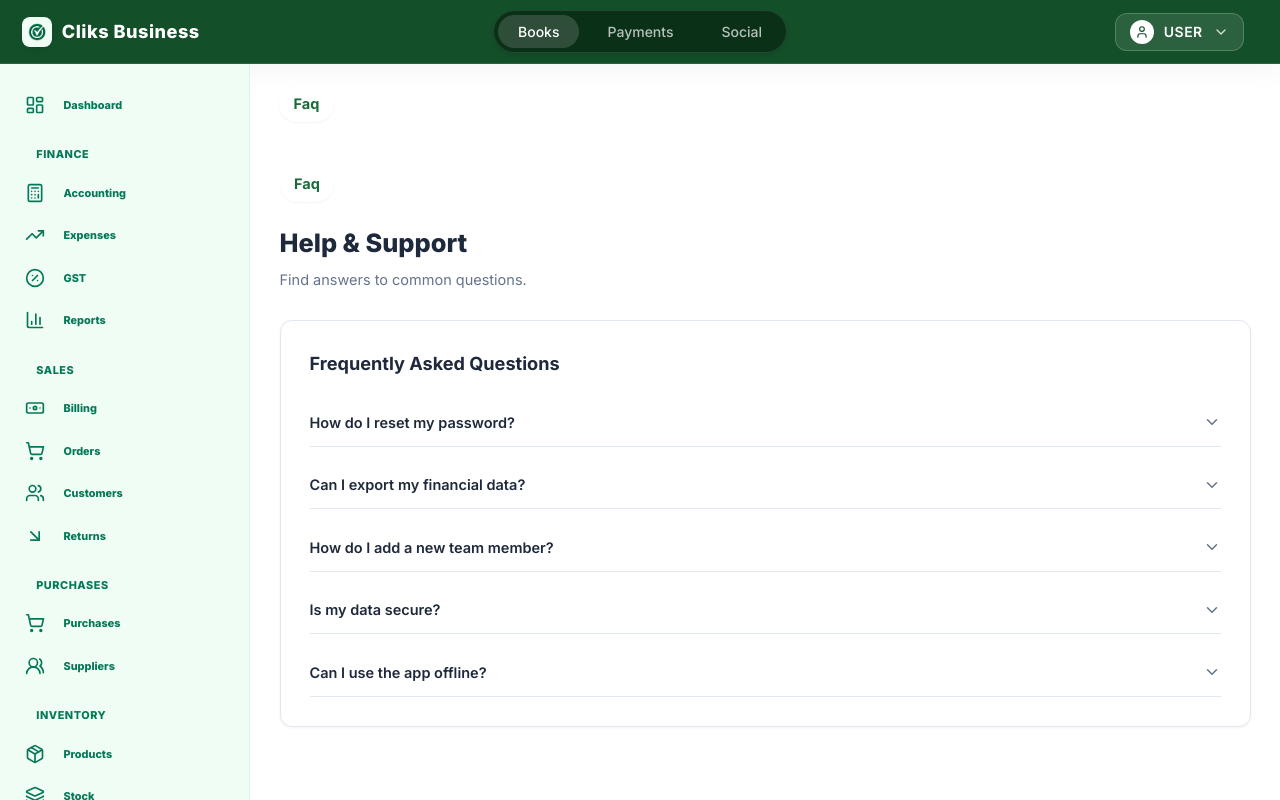
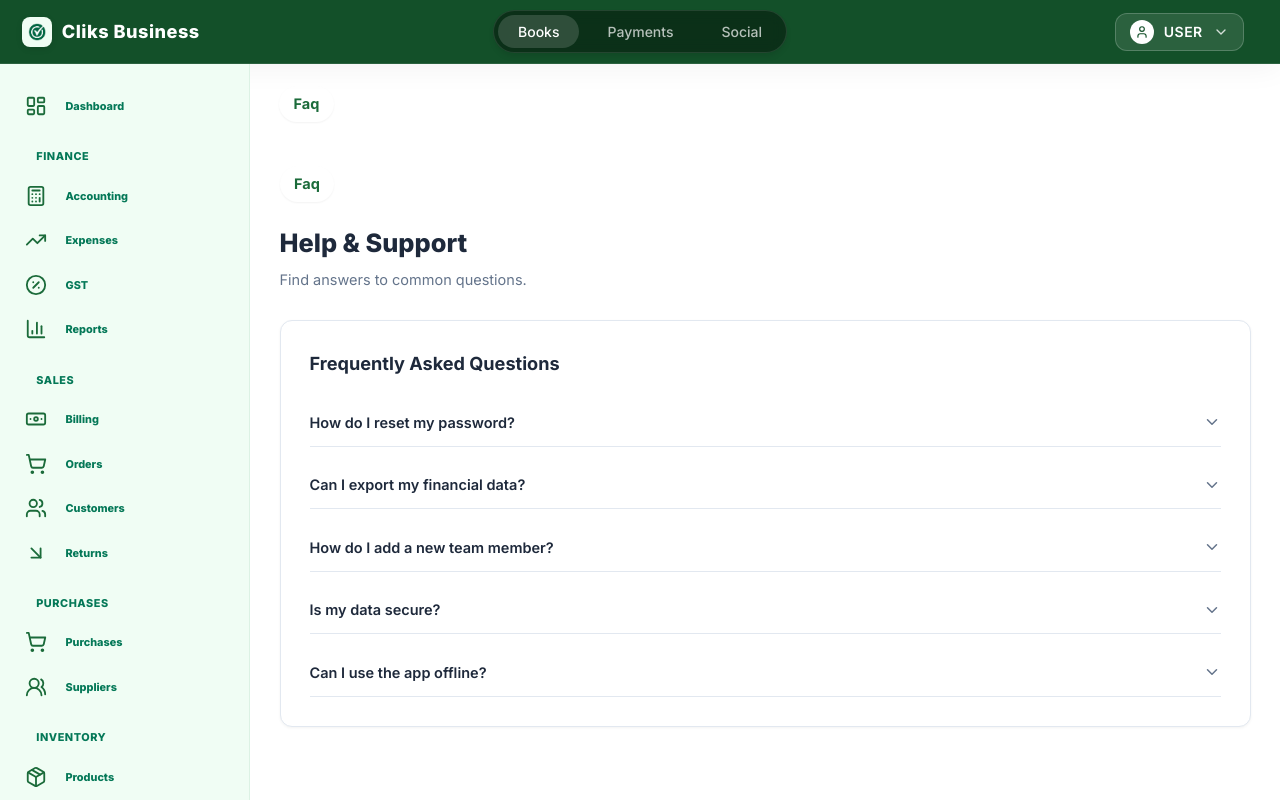
Before and after one commit to betasoftnet-png/CLIKS-BUS-FE, a React (Vite) app: page /faq in a window 1280 px wide. Built offline with nearby package versions, Linux system fonts and the light colour scheme; no server answers; sample sign-in values are in the browser's storage.

Commit message:
style: update sidebar item typography, colors, and icon scaling effects

```diff
--- a/src/App.css
+++ b/src/App.css
@@ -51,14 +51,14 @@
     width: 100%;
     padding: 0.65rem 0.75rem;
     border-radius: 8px;
-    color: #1E293B !important;
-    font-weight: 500;
+    color: #1B6B3A !important;
+    font-weight: 600;
     transition: all 0.2s;
     display: flex;
     align-items: center;
     justify-content: space-between;
     text-align: left;
-    font-size: 0.9rem;
+    font-size: 0.98rem !important;
     position: relative;
     z-index: 1;
     background: transparent;
@@ -67,28 +67,31 @@
 }
 
 .sidebar-item svg {
-    color: #047857 !important;
-    transition: color 0.2s ease;
+    color: #1B6B3A !important;
+    width: 22px !important;
+    height: 22px !important;
+    transition: color 0.2s ease, transform 0.2s ease;
 }
 
 .sidebar-item:hover {
     background-color: #DCF2E4 !important;
-    color: #135029 !important;
+    color: #064E3B !important;
 }
 
 .sidebar-item:hover svg {
-    color: #135029 !important;
+    color: #064E3B !important;
+    transform: scale(1.05);
 }
 
 .sidebar-item.active {
     background-color: #DCF2E4 !important;
-    color: #135029 !important;
-    font-weight: 700;
+    color: #064E3B !important;
+    font-weight: 800 !important;
     box-shadow: none !important;
 }
 
 .sidebar-item.active svg {
-    color: #135029 !important;
+    color: #064E3B !important;
 }
 
 /* Tree View Subgroup */
```
